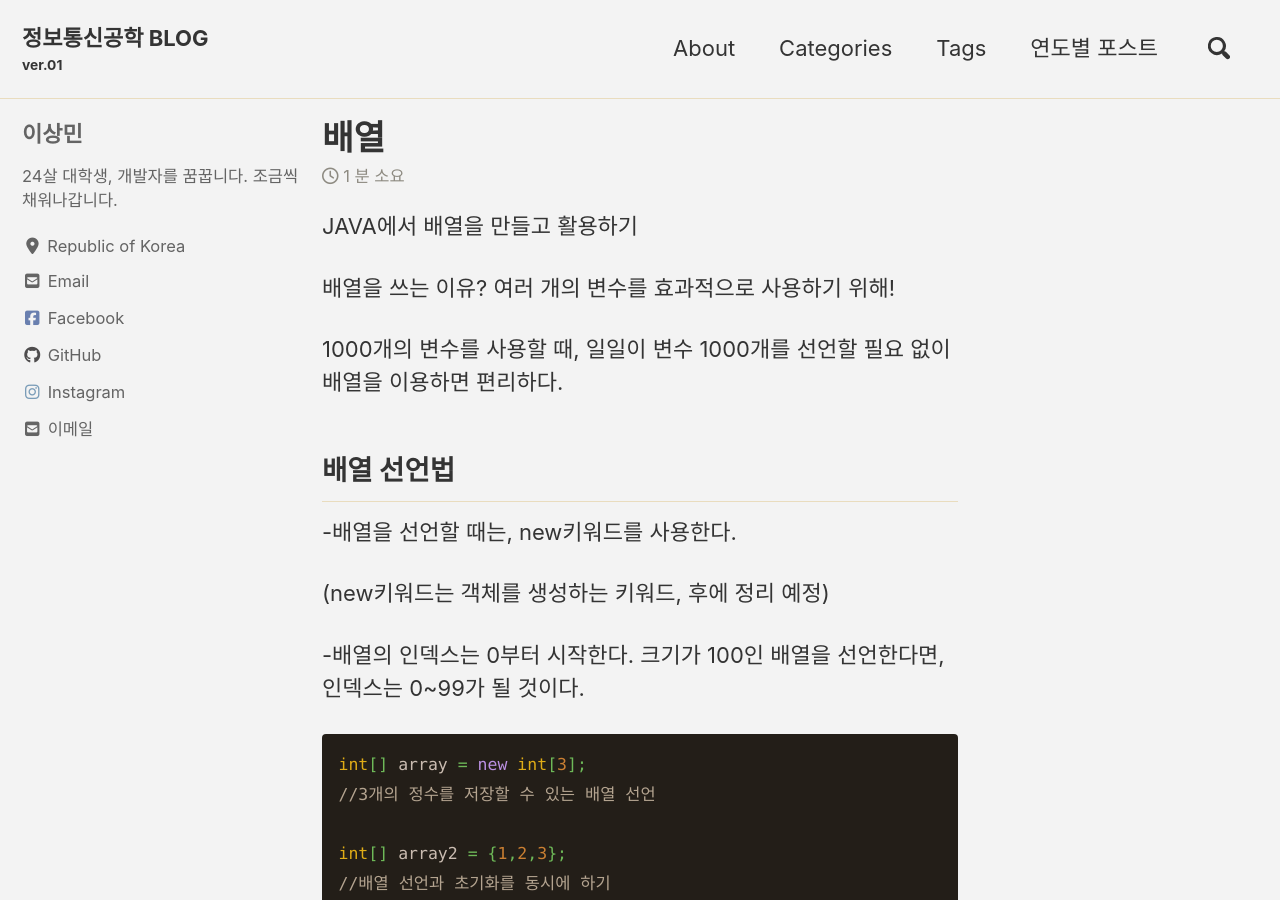
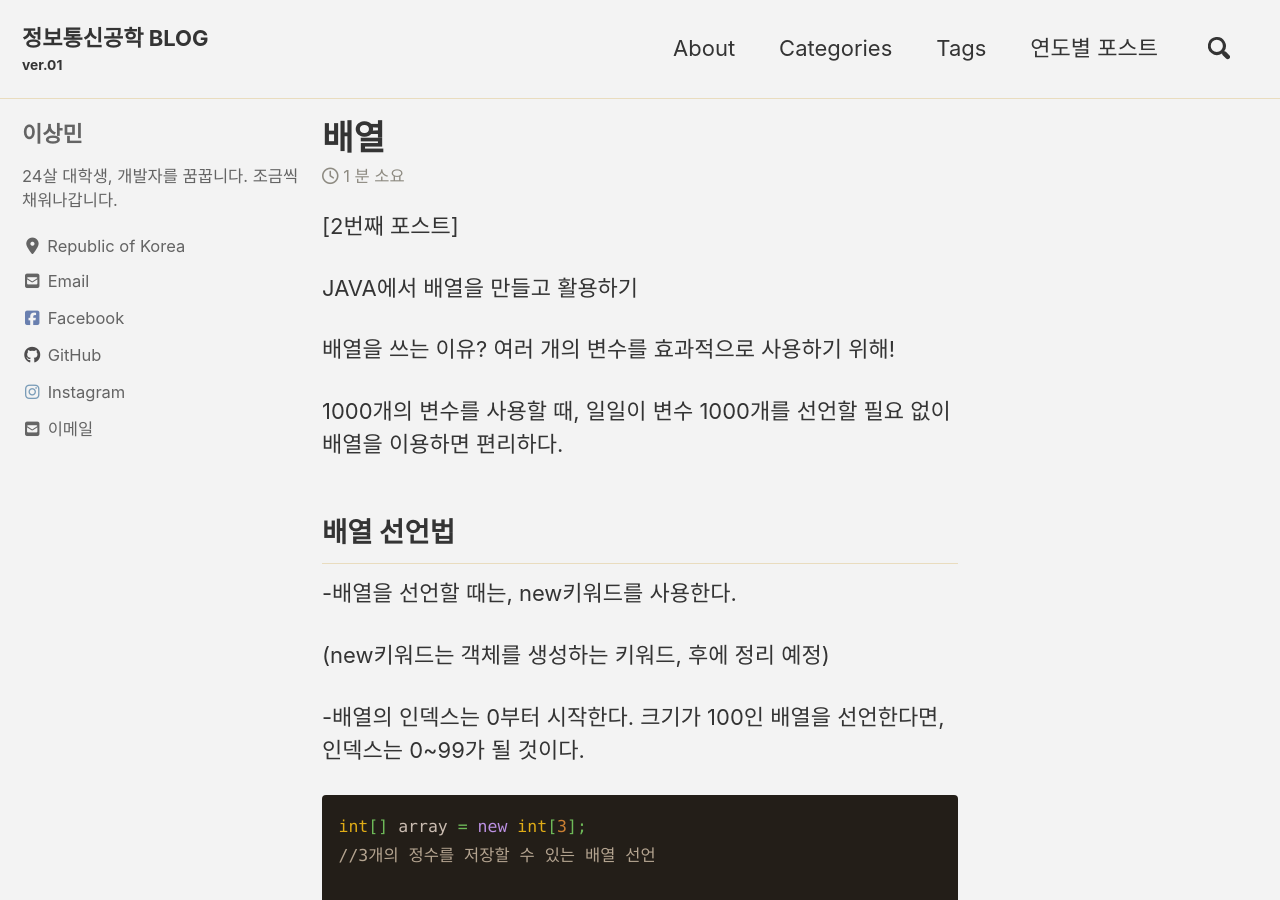
Before and after one commit to sang0436/sang0436.github.io, a Jekyll site: the page built from _posts/2021-01-25-배열.md, in a window 1280 px wide and 900 px high. Built offline with Jekyll 4.4.1, drawn with Linux system fonts in a browser that asks for light colours; cached includes are drawn as plain includes; nearby versions of some CDN libraries; comment, search, counter and statistics services are not loaded.

Commit message:
Update 2021-01-25-배열.md

```diff
--- a/_posts/2021-01-25-배열.md
+++ b/_posts/2021-01-25-배열.md
@@ -4,6 +4,7 @@ categories : JAVA
 date : 2021-01-25
 ---
 
+[2번째 포스트]
 
 {% raw %}
 JAVA에서 배열을 만들고 활용하기
```
